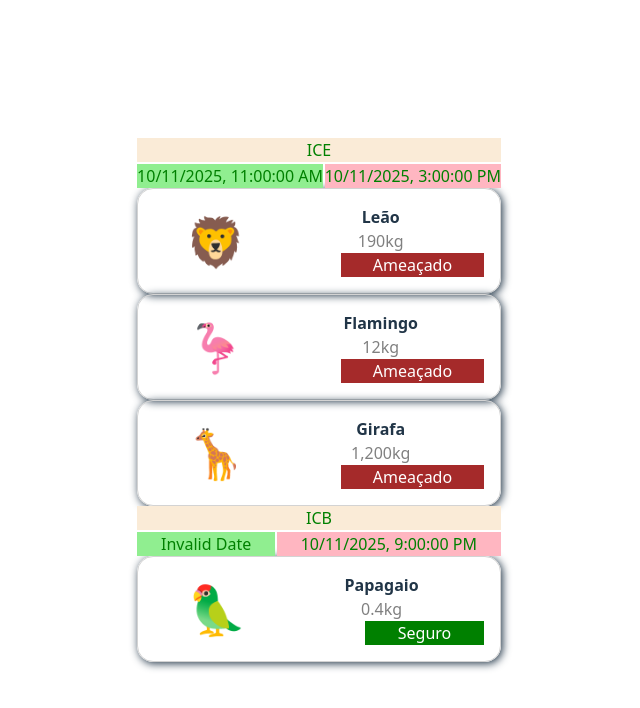
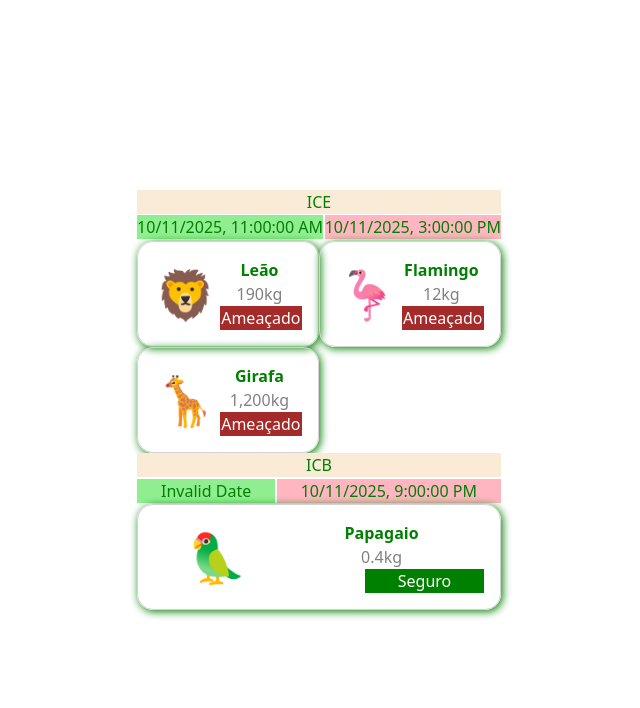
Before and after one commit to ufjf-dcc207/ufjf-dcc207-2025-3-a-atv03-igorknop, a React (Vite) app: page / in a window 1280 px wide. Shown: the top 708 px of the page, without its empty margins (321-961 px from the left). Built offline with nearby package versions, Linux system fonts and the light colour scheme.

Commit message:
:art: adiciona children em exibição

```diff
--- a/src/App.tsx
+++ b/src/App.tsx
@@ -7,15 +7,19 @@ function App() {
   return (
     <div>
       <Exibicao inicio={new Date("2025-10-11T08:00:00-03:00")}
-      fim={new Date("2025-10-11T12:00-03:00")}
-      cercado='ICE'></Exibicao>
-      <Animal icone='🦁' nome='Leão' peso={190} emExtincao={true}/>
-      <Animal icone='🦩' nome='Flamingo' peso={12} emExtincao={true}/>
-      <Animal icone='🦒' nome='Girafa' peso={1200} emExtincao={true}/>
+        fim={new Date("2025-10-11T12:00-03:00")}
+        cercado='ICE'>
+        <Animal icone='🦁' nome='Leão' peso={190} emExtincao={true} />
+        <Animal icone='🦩' nome='Flamingo' peso={12} emExtincao={true} />
+        <Animal icone='🦒' nome='Girafa' peso={1200} emExtincao={true} />
+
+      </Exibicao>
       <Exibicao inicio={new Date("2025-10-11T13:00-013:00")}
-      fim={new Date("2025-10-11T18:00-03:00")}
-      cercado='ICB'></Exibicao>
-      <Animal icone='🦜' nome='Papagaio' peso={0.4} emExtincao={false}/>
+        fim={new Date("2025-10-11T18:00-03:00")}
+        cercado='ICB'>
+        <Animal icone='🦜' nome='Papagaio' peso={0.4} emExtincao={false} />
+
+      </Exibicao>
 
     </div>
   )
--- a/src/Exibicao.css
+++ b/src/Exibicao.css
@@ -3,18 +3,28 @@
     display: grid;
     grid-template-areas:
         "cercado cercado"
-        "inicio fim";
+        "inicio fim"
+        "animais animais";
     gap: 0.1rem;
+
+    .animais {
+        display: grid;
+        grid-template-columns: repeat(auto-fit, minmax(150px, 1fr));
+        grid-area: animais;
+    }
+
 
     .inicio {
         grid-area: inicio;
         background-color: lightgreen;
     }
-    .fim{
+
+    .fim {
         grid-area: fim;
         background-color: lightpink;
 
     }
+
     .cercado {
         grid-area: cercado;
         background-color: antiquewhite;
--- a/src/Exibicao.tsx
+++ b/src/Exibicao.tsx
@@ -1,18 +1,21 @@
+import {type ReactNode } from "react";
 import "./Exibicao.css"
 
 type ExibicaoProps = {
     inicio: Date;
     fim: Date;
     cercado: string;
+    children?: ReactNode;
 }
 
 
-export default function Exibicao({ inicio, fim, cercado }: ExibicaoProps) {
+export default function Exibicao({ inicio, fim, cercado,children }: ExibicaoProps) {
     return (
         <div className="exibicao">
             <div className="inicio">{inicio.toLocaleString()}</div>
             <div className="fim">{fim.toLocaleString()}</div>
             <div className="cercado">{cercado}</div>
+            <div className="animais">{children}</div>
         </div>
     );
 }
```
